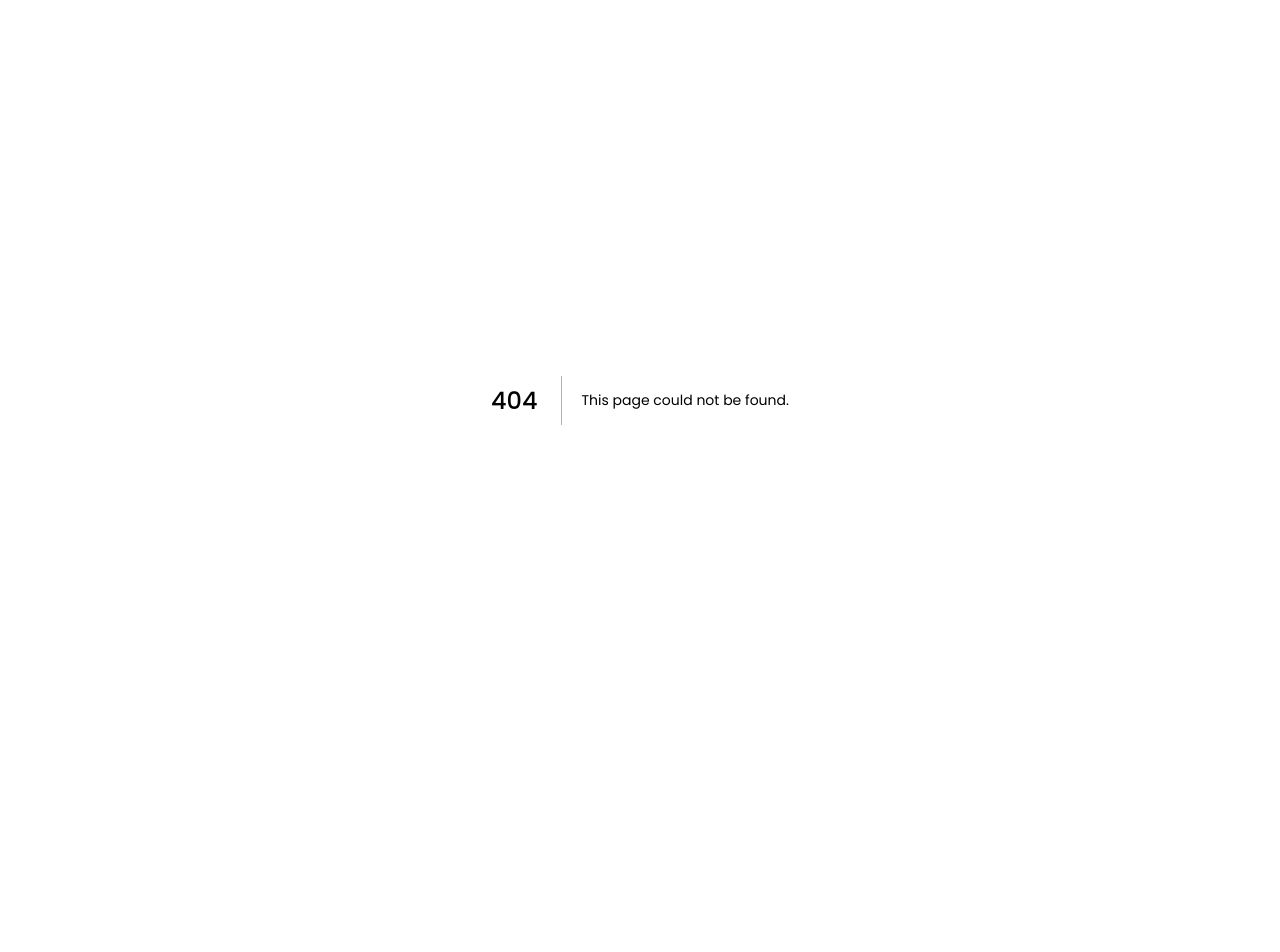
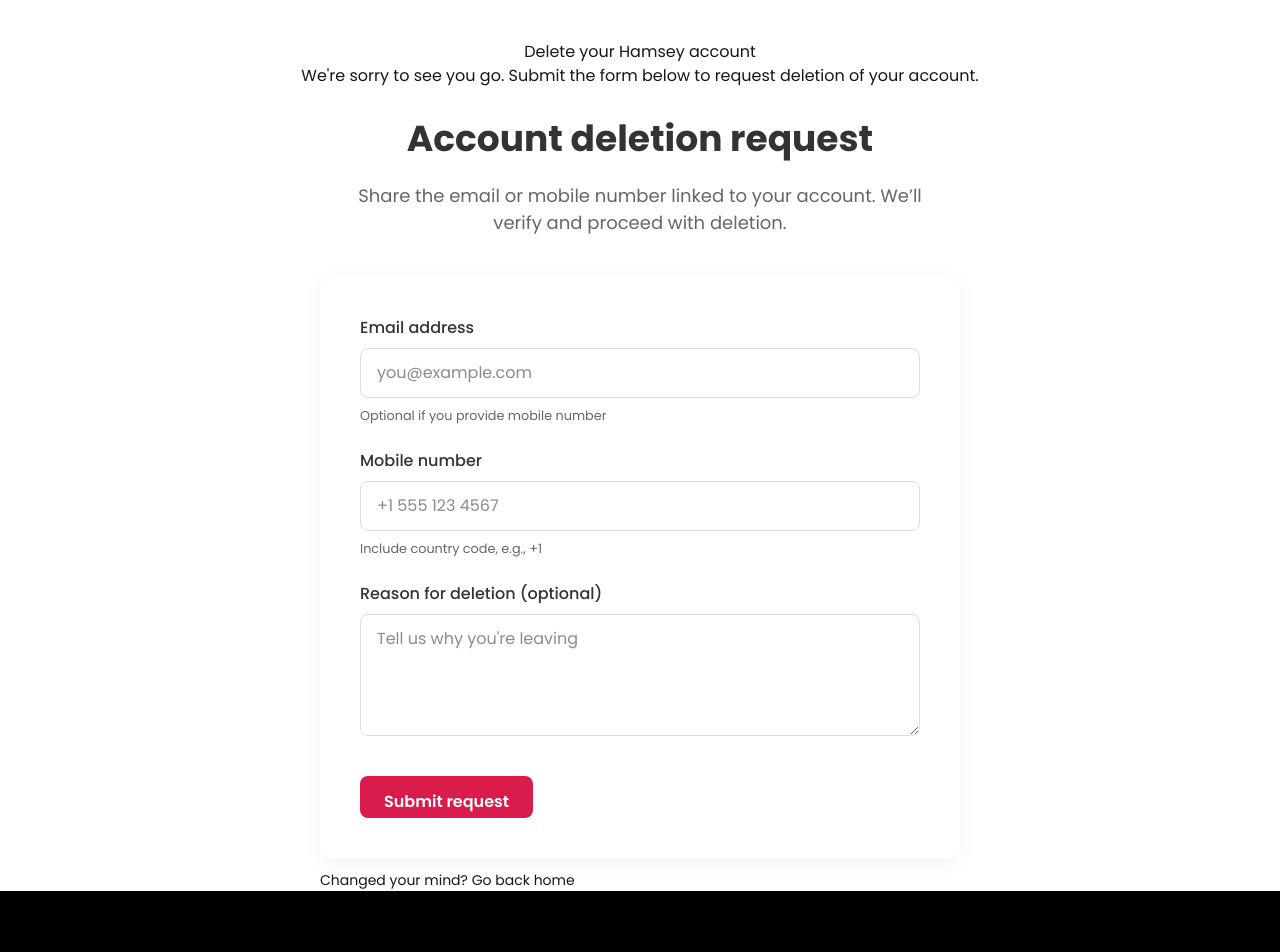
Before and after one commit to anil2612coder/hamsey-web, a Next.js app: page /deleteaccount in a window 1280 px wide. Before the commit this address had no page. Shown: the top 952 px of the page. Before the commit the page ends 800 px from the top, so only its background shows below. Built offline with nearby package versions, Linux system fonts and the light colour scheme; a web font is replaced by a local one.

Commit message:
delete account

```diff
--- /dev/null
+++ b/src/app/api/deleteaccount/route.ts
@@ -0,0 +1,23 @@
+import { NextResponse } from "next/server";
+
+export async function POST(request: Request) {
+  try {
+    const body = await request.json().catch(() => ({}));
+    const email = typeof body?.email === "string" ? body.email.trim() : "";
+    const phone = typeof body?.phone === "string" ? body.phone.trim() : "";
+    const reason = typeof body?.reason === "string" ? body.reason.trim() : "";
+
+    if (!email && !phone) {
+      return NextResponse.json(
+        { error: "Provide email or mobile number" },
+        { status: 400 }
+      );
+    }
+
+    // Placeholder: enqueue deletion request, notify support, etc.
+    // For now we simply acknowledge receipt without revealing account existence.
+    return NextResponse.json({ success: true });
+  } catch (error) {
+    return NextResponse.json({ error: "Unexpected error" }, { status: 500 });
+  }
+}
--- /dev/null
+++ b/src/app/deleteaccount/page.tsx
@@ -0,0 +1,62 @@
+import Footer from "@/components/home/Footer";
+import type { Metadata } from "next";
+import DeleteAccountForm from "@/components/delete/DeleteAccountForm";
+
+export const metadata: Metadata = {
+  title: "Delete Account | Hamsey",
+  description:
+    "Request deletion of your Hamsey account. Submit your email and reason to initiate account deletion.",
+  alternates: { canonical: "/deleteaccount" },
+  openGraph: {
+    type: "website",
+    title: "Delete Account | Hamsey",
+    description:
+      "Request deletion of your Hamsey account. Submit your email and reason to initiate account deletion.",
+    url: "https://hamsey.co/deleteaccount",
+    images: [{ url: "/image/logo.png" }],
+  },
+};
+
+export default function DeleteAccountPage() {
+  const schema = {
+    "@context": "https://schema.org",
+    "@type": "WebPage",
+    name: "Delete Account | Hamsey",
+    url: "https://hamsey.co/deleteaccount",
+    description:
+      "Request deletion of your Hamsey account. Submit your email and reason to initiate account deletion.",
+  } as const;
+
+  return (
+    <>
+      <script
+        type="application/ld+json"
+        dangerouslySetInnerHTML={{ __html: JSON.stringify(schema) }}
+      />
+      <main
+        className="contact-us-container"
+        style={{ paddingTop: 40, paddingBottom: 40 }}
+      >
+        <section
+          className="contact-hero-section"
+          style={{ textAlign: "center", marginBottom: 24 }}
+        >
+          <h1>Delete your Hamsey account</h1>
+          <p>
+            We're sorry to see you go. Submit the form below to request deletion
+            of your account.
+          </p>
+        </section>
+
+        <section
+          className="contact-form-section"
+          style={{ maxWidth: 640, margin: "0 auto" }}
+        >
+          <DeleteAccountForm />
+        </section>
+
+        <Footer />
+      </main>
+    </>
+  );
+}
--- /dev/null
+++ b/src/components/delete/DeleteAccountForm.tsx
@@ -0,0 +1,126 @@
+"use client";
+
+import Link from "next/link";
+import { useState } from "react";
+
+export default function DeleteAccountForm() {
+  const [email, setEmail] = useState("");
+  const [phone, setPhone] = useState("");
+  const [reason, setReason] = useState("");
+  const [status, setStatus] = useState<
+    | { type: "idle" }
+    | { type: "loading" }
+    | { type: "success"; message: string }
+    | { type: "error"; message: string }
+  >({ type: "idle" });
+
+  async function onSubmit(e: React.FormEvent<HTMLFormElement>) {
+    e.preventDefault();
+    if (!email && !phone) {
+      setStatus({ type: "error", message: "Provide email or mobile number" });
+      return;
+    }
+    setStatus({ type: "loading" });
+    try {
+      const res = await fetch("/api/deleteaccount", {
+        method: "POST",
+        headers: { "Content-Type": "application/json" },
+        body: JSON.stringify({ email, phone, reason }),
+      });
+      const data = await res.json();
+      if (!res.ok) throw new Error(data?.error || "Request failed");
+      setStatus({
+        type: "success",
+        message:
+          "We received your request. If this email is associated with an account, we will process the deletion.",
+      });
+      setEmail("");
+      setPhone("");
+      setReason("");
+    } catch (err: any) {
+      setStatus({
+        type: "error",
+        message: err?.message || "Something went wrong",
+      });
+    }
+  }
+
+  return (
+    <>
+      <div className="contact-form-header">
+        <h2 className="contact-form-title">Account deletion request</h2>
+        <p className="contact-form-description">
+          Share the email or mobile number linked to your account. We’ll verify
+          and proceed with deletion.
+        </p>
+      </div>
+      <form onSubmit={onSubmit} className="contact-form">
+        <div className="form-group">
+          <label className="form-label">Email address</label>
+          <input
+            className="form-input"
+            type="email"
+            name="email"
+            value={email}
+            onChange={(e) => setEmail(e.target.value)}
+            placeholder="you@example.com"
+          />
+          <small style={{ color: "#666" }}>
+            Optional if you provide mobile number
+          </small>
+        </div>
+
+        <div className="form-group">
+          <label className="form-label">Mobile number</label>
+          <input
+            className="form-input"
+            type="tel"
+            name="phone"
+            inputMode="tel"
+            value={phone}
+            onChange={(e) => setPhone(e.target.value)}
+            placeholder="+1 555 123 4567"
+            pattern="^[+0-9][0-9\s-]{6,}$"
+          />
+          <small style={{ color: "#666" }}>
+            Include country code, e.g., +1
+          </small>
+        </div>
+
+        <div className="form-group">
+          <label className="form-label">Reason for deletion (optional)</label>
+          <textarea
+            className="form-textarea"
+            name="reason"
+            value={reason}
+            onChange={(e) => setReason(e.target.value)}
+            placeholder="Tell us why you're leaving"
+            rows={4}
+          />
+        </div>
+
+        <button
+          className="btn-primary-bg-white-text form-submit-btn"
+          type="submit"
+          disabled={status.type === "loading"}
+        >
+          {status.type === "loading" ? "Submitting..." : "Submit request"}
+        </button>
+
+        {status.type === "success" && (
+          <p role="status" style={{ color: "green" }}>
+            {status.message}
+          </p>
+        )}
+        {status.type === "error" && (
+          <p role="status" style={{ color: "red" }}>
+            {status.message}
+          </p>
+        )}
+      </form>
+      <p style={{ marginTop: 12, fontSize: 14 }}>
+        Changed your mind? <Link href="/">Go back home</Link>
+      </p>
+    </>
+  );
+}
```
